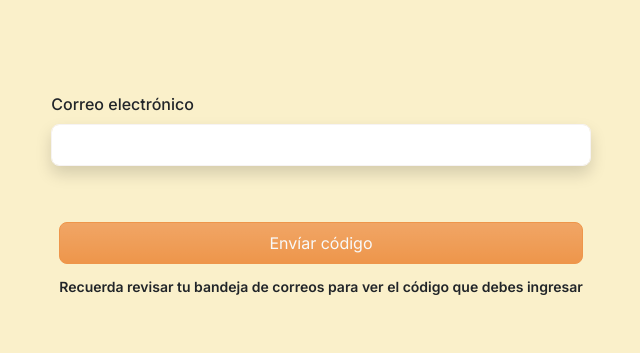
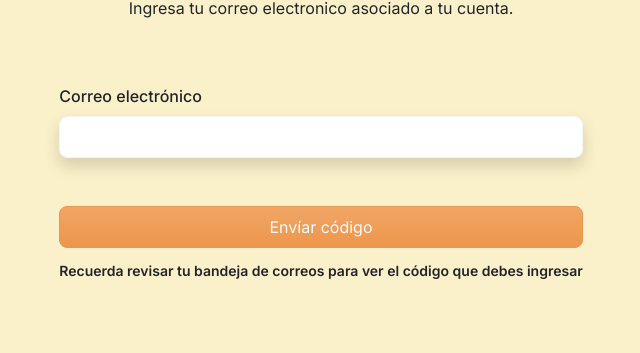
Before and after one commit to Casoli16/Huellitas_pets, a website: page system_huellitas/views/admin/recuperacion_contra_1.html in a window 1280 px wide. Shown: the part 554-907 px from the top of the page, without its empty margins (319-959 px from the left). Drawn offline with Linux system fonts and the light colour scheme.

Commit message:
Cambios en recuperacion de contraseña

```diff
--- a/system_huellitas/views/admin/recuperacion_contra_1.html
+++ b/system_huellitas/views/admin/recuperacion_contra_1.html
@@ -20,18 +20,18 @@
                 <div class="col-6 d-flex align-items-center">
                     <img src="../../resources/img/svg/recovery_password.svg" class="img-fluid">
                 </div>
-                <div class="col-auto d-flex justify-content-center">
+                <div class="col-auto d-flex justify-content-center p-4">
                     <div>
                         <h2 class="fw-semibold text-center">Recuperar contraseña</h2>
-                        <p class="fw-normal text-center mb-5">Ingresa tu correo electronico asociado a tu cuenta.</p>
+                        <p class="fw-normal text-center">Ingresa tu correo electronico asociado a tu cuenta.</p>
                         <div class="container p-5">
                             <form action="">
-                                <div class="mb-5">
+                                <div>
                                     <label for="password_login" class="form-label">Correo electrónico</label>
                                     <input type="password" class="form-control bg-white p-2 shadow rounded-3"
                                         id="password_login" name="passwordLogin">
                                 </div>
-                                <div class="d-grid gap-2 p-2">
+                                <div class="d-grid gap-2 mt-5">
                                     <a class="btn btn-orange-color text-light p-2 rounded-3"
                                         href="../admin/recuperacion_contra_2.html">Envíar código</a>
                                     <div class="fw-semibold text-decoration-none text-dark text-center form-text">
```
